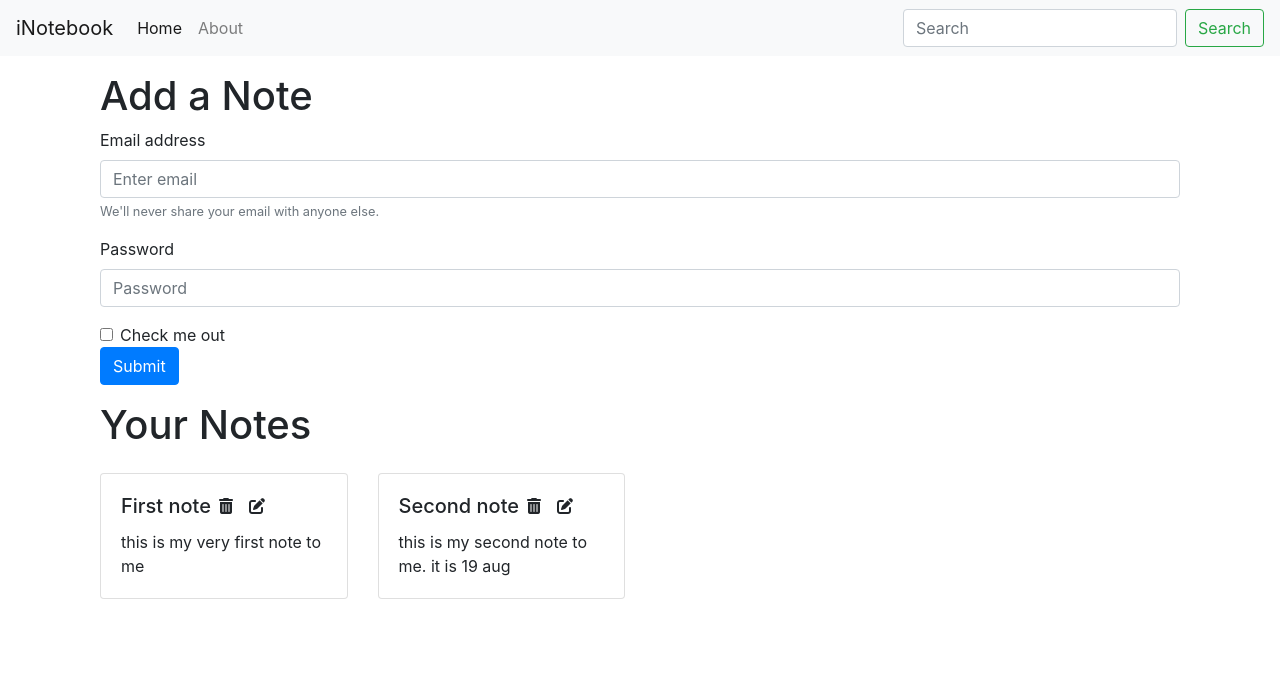
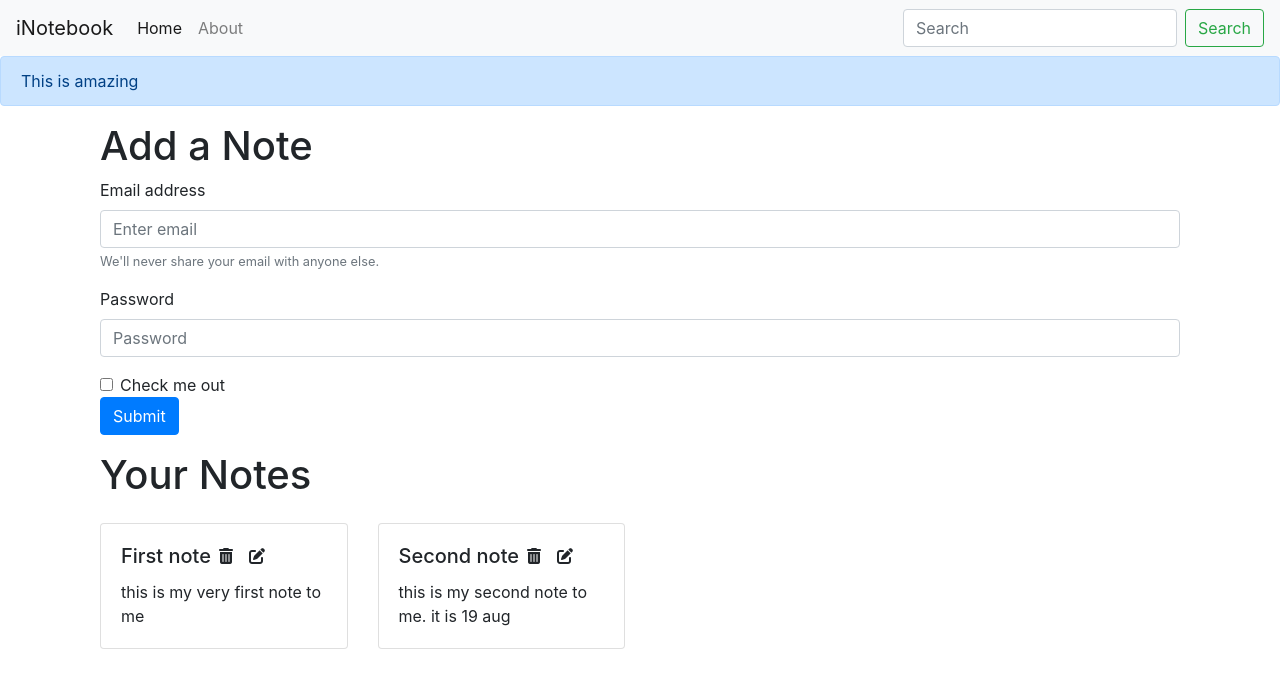
Before and after one commit to muhammadabdullah660/eDiary, a React (Create React App) app: page / in a window 1280 px wide. Shown: the top 688 px of the page. Built offline with nearby package versions, Linux system fonts and the light colour scheme.

Commit message:
dummy alert component

```diff
--- a/src/App.js
+++ b/src/App.js
@@ -4,13 +4,14 @@ import Home from "./Components/Home";
 import Navbar from "./Components/Navbar";
 import About from "./Components/About";
 import NoteState from "./Context/Notes/NoteState";
-
+import Alert from "./Components/Alert";
 function App() {
   return (
     <>
       <NoteState>
         <Router>
           <Navbar />
+          <Alert message="This is amazing" />
           <div className="container">
             <Routes>
               <Route exact path="/" element={<Home />}></Route>
--- /dev/null
+++ b/src/Components/Alert.js
@@ -0,0 +1,13 @@
+import React from "react";
+
+const Alert = (props) => {
+  return (
+    <div>
+      <div className="alert alert-primary" role="alert">
+        {props.message}
+      </div>
+    </div>
+  );
+};
+
+export default Alert;
```
